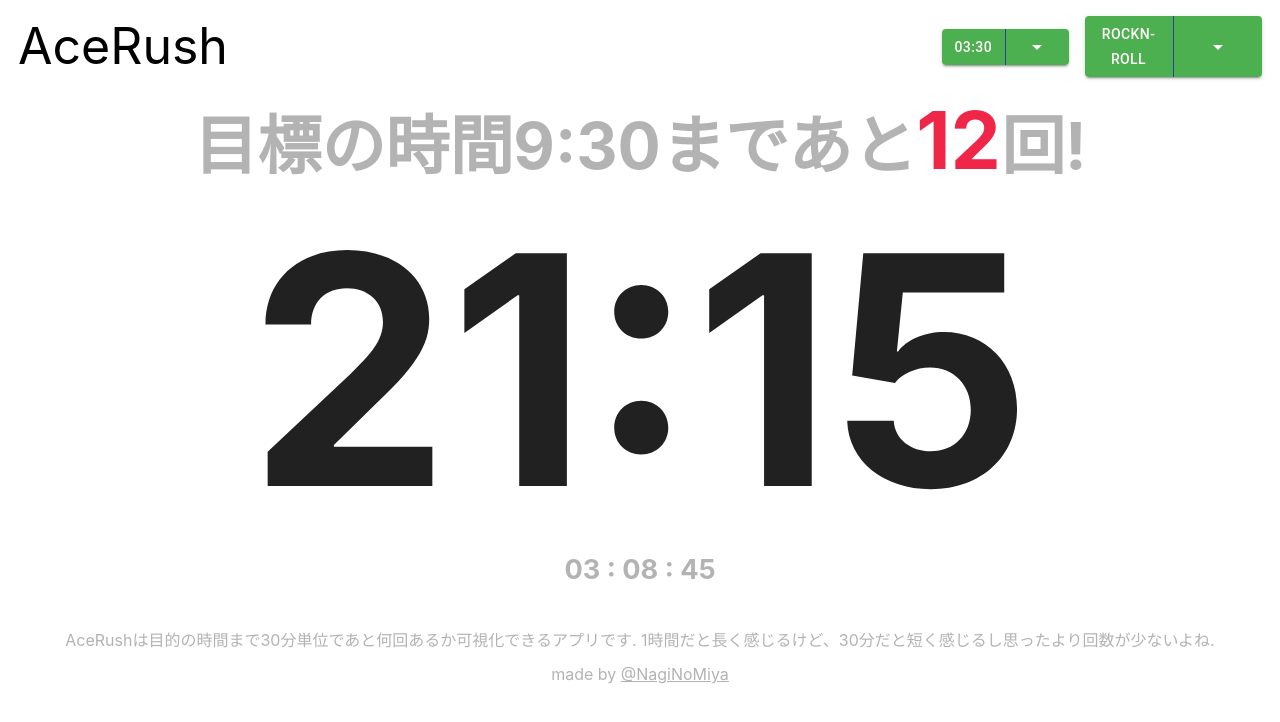
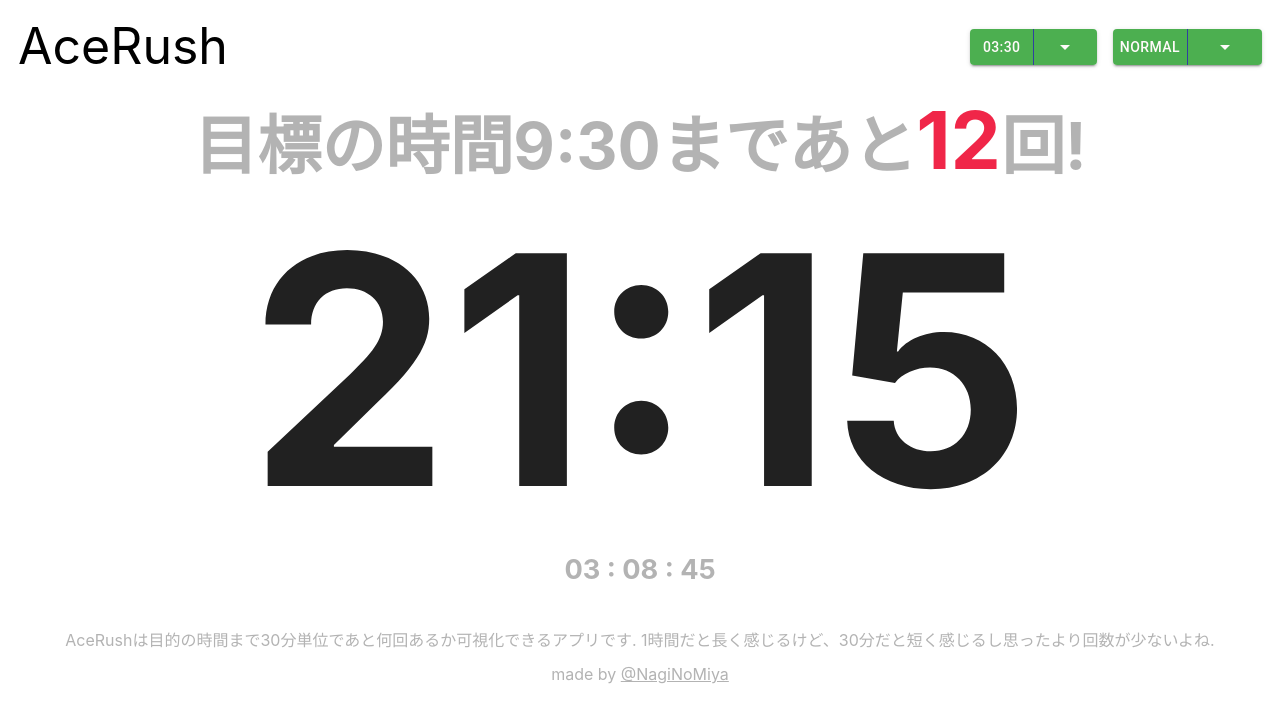
Before and after one commit to NaginoMiya/AceRush, a React (Create React App) app: page / in a window 1280 px wide. Shown: the top 722 px of the page. Built offline with nearby package versions, Linux system fonts and the light colour scheme; a web font is replaced by a local one.

Commit message:
themeOptionsに選択肢を追加、デフォルトで選択されるテーマを変更

```diff
--- a/src/ChangeThemeButton.tsx
+++ b/src/ChangeThemeButton.tsx
@@ -30,14 +30,14 @@ type Props = {
   setTheme: React.Dispatch<React.SetStateAction<string>>;
 };
 
-const themeOptions: string[] = ["rockn-roll", "game"];
+const themeOptions: string[] = ["normal", "reverse", "rockn-roll", "game"];
 
 const ChangeThemeButton: FC<Props> = ({ setTheme }) => {
   const [open, setOpen] = useState(false);
   const anchorRef = useRef<HTMLDivElement>(null);
   const [selectedIndex, setSelectedIndex] = useState(
     themeOptions.findIndex(
-      (x) => (localStorage.getItem("myTheme") ?? "rockn-roll") === x
+      (x) => (localStorage.getItem("myTheme") ?? "normal") === x
     )
   );
 
```
